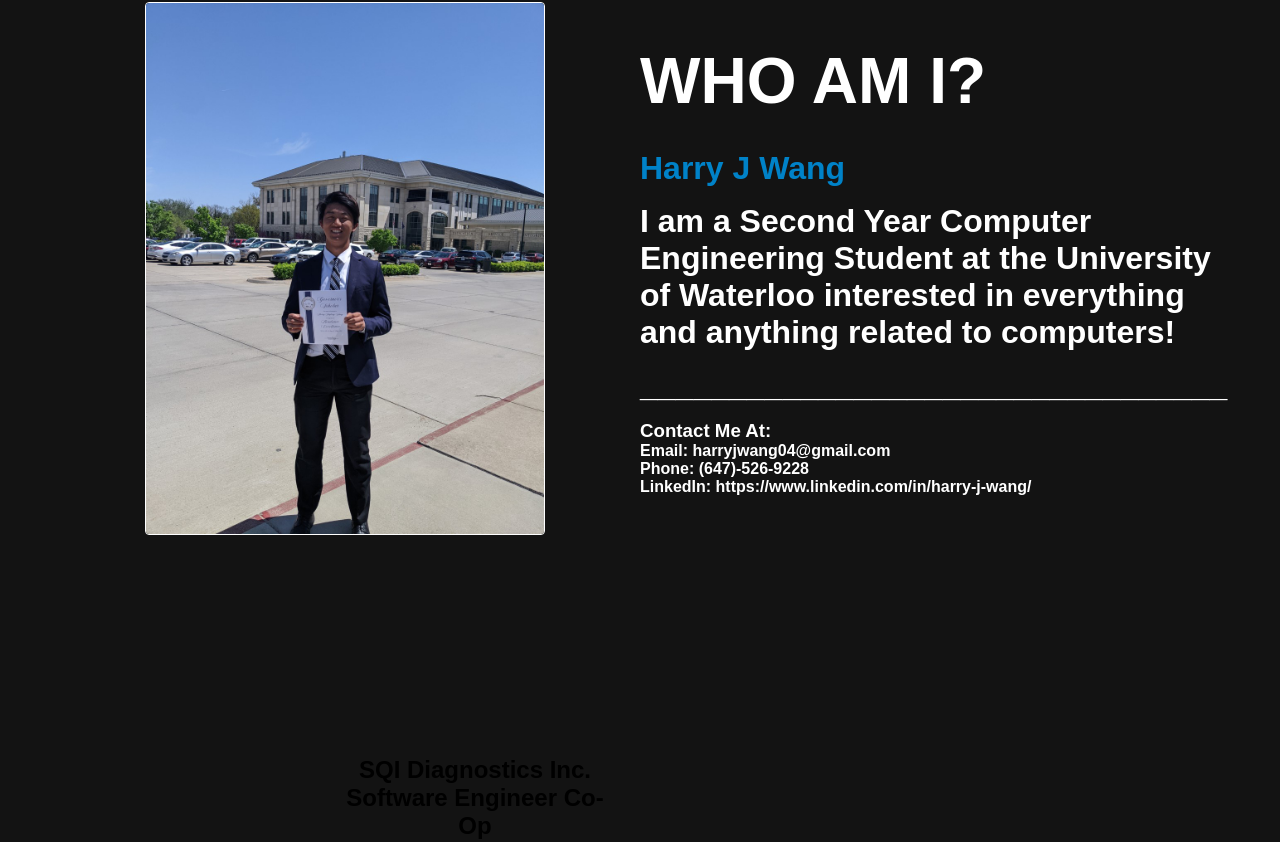
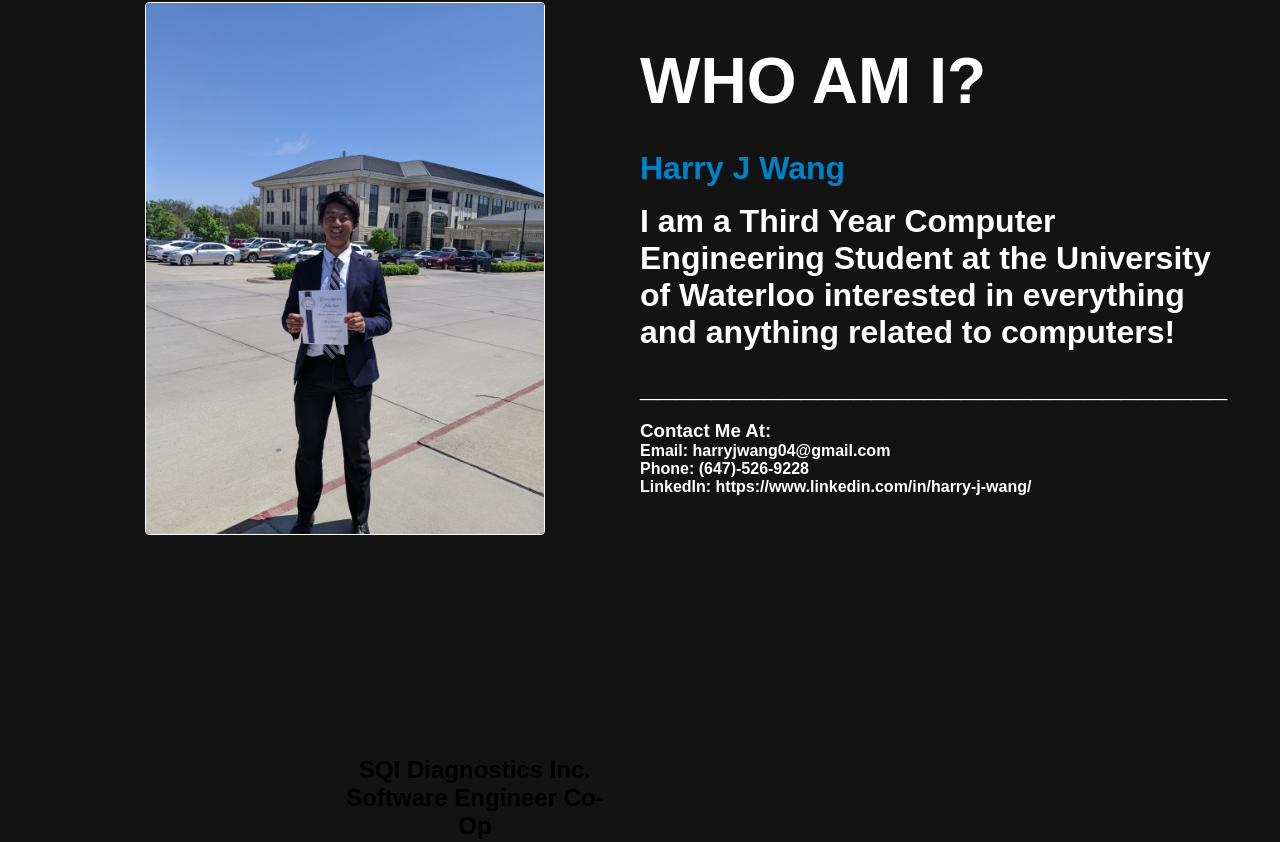
Before and after one commit to harryjwang/Portfoilio, a plain HTML site: page index.html in a window 1280 px wide. Shown: the part 1011-1853 px from the top of the page. Drawn offline with Linux system fonts and the light colour scheme.

Commit message:
update year from second year to third year

```diff
--- a/index.html
+++ b/index.html
@@ -58,7 +58,7 @@
         <div class="main__content">
           <h1>Who Am I?</h1>
           <h2>Harry J Wang</h2>
-          <p>I am a Second Year Computer Engineering Student at the University of Waterloo interested in everything and anything related to computers!</p>
+          <p>I am a Third Year Computer Engineering Student at the University of Waterloo interested in everything and anything related to computers!</p>
           <p>_________________________________</p>
           <p></p>
           <h3> Contact Me At:</h3>
```
